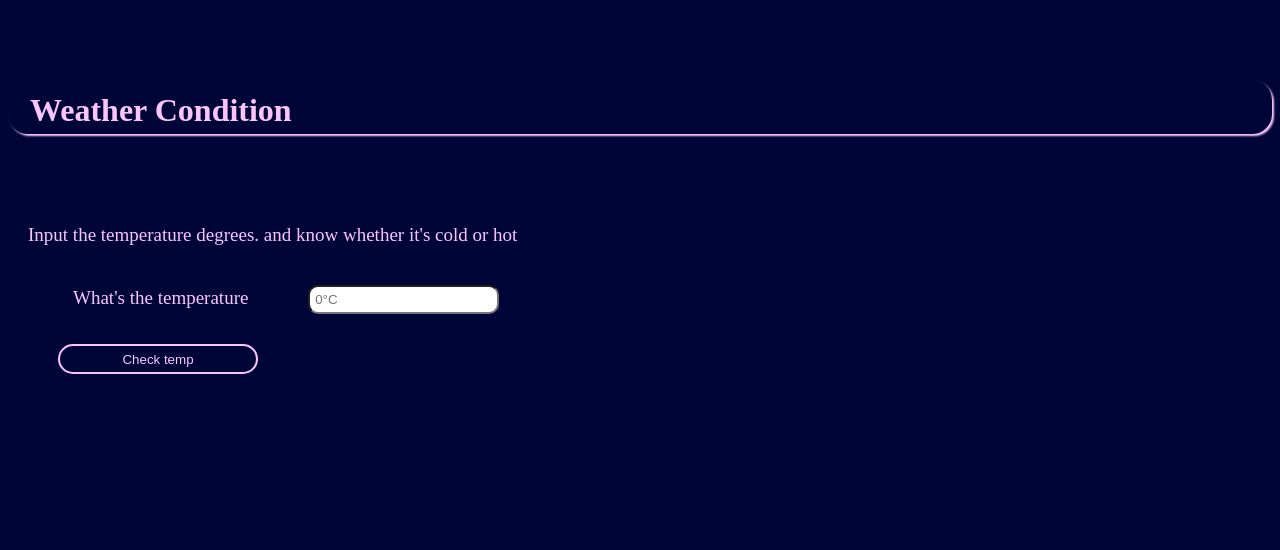
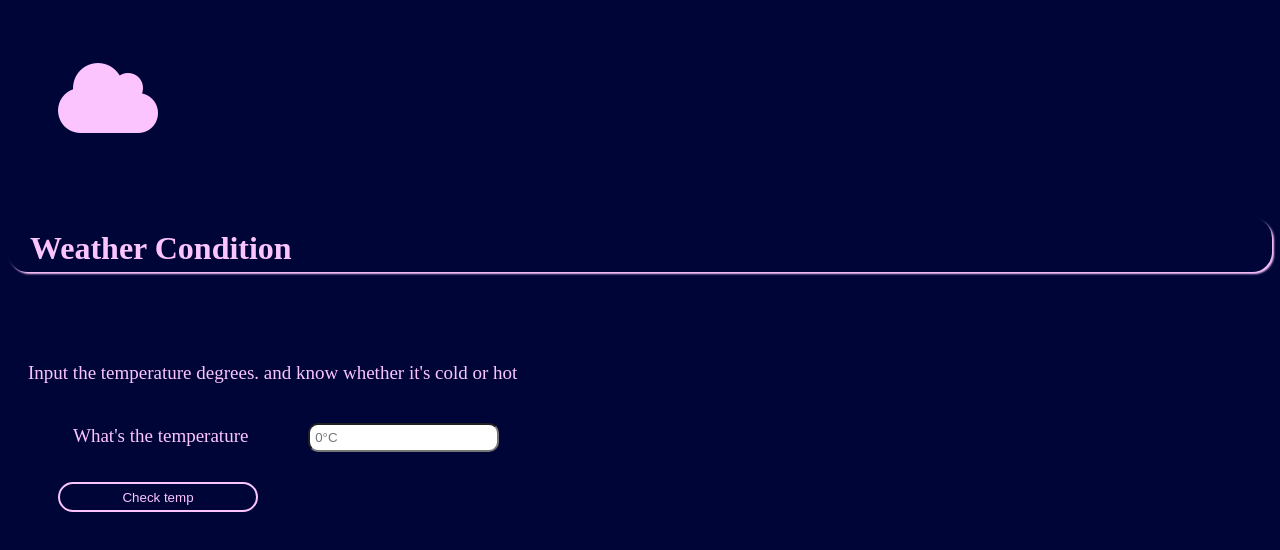
Before and after one commit to Emmanuel40p/Weather-app, a plain HTML site: page index.html in a window 1280 px wide. Drawn offline with Linux system fonts and the light colour scheme.

Commit message:
update index.html

```diff
--- a/index.html
+++ b/index.html
@@ -6,11 +6,13 @@
   <meta name="viewport" content="width=device-width, initial-scale=1">
   <title>Weather App</title>
   <link rel="stylesheet" href="style.css" type="text/css" media="all" />
+  <script src="https://kit.fontawesome.com/ed0af9448e.js" crossorigin="anonymous"></script>
 </head>
 
 <body class="body">
 
-
+  <i class="fas fa-cloud" style="font-size: 80px;
+  margin-left: 50px; margin-top: 50px; color: #FCC4FF;"></i>
 <h2 class="h2">
   Weather Condition
 </h2>
```
